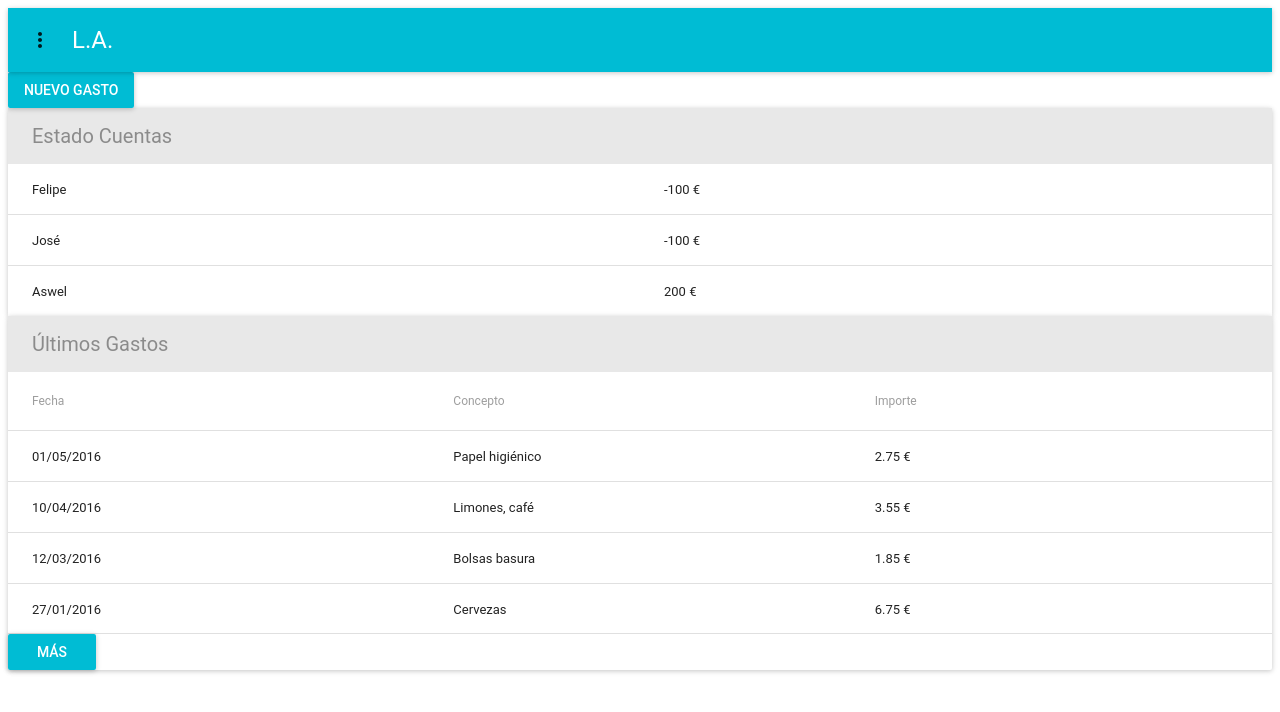
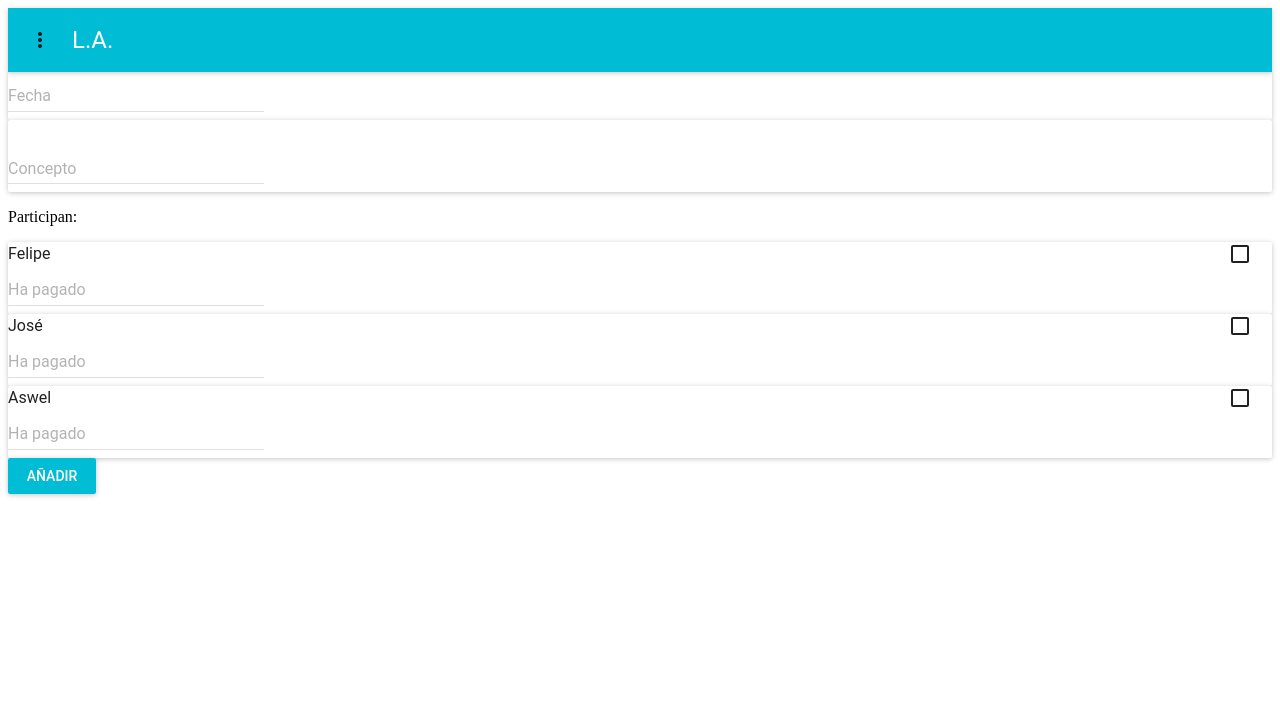
Before and after one commit to alejandrodob/la-confidential, a React (Create React App) app: page /expenses/new in a window 1280 px wide. Shown: the top 712 px of the page. Built offline with nearby package versions, Linux system fonts and the light colour scheme; the HTML template or start-up script is replaced by a standard one; what react-tap-event-plugin would draw is missing.

Commit message:
Adding Routes, basic añadir gasto page

```diff
--- a/package.json
+++ b/package.json
@@ -10,6 +10,7 @@
     "react": "^15.3.2",
     "react-dom": "^15.3.2",
     "react-redux": "^4.4.5",
+    "react-router": "^3.0.0",
     "react-tap-event-plugin": "^1.0.0",
     "redux": "^3.6.0",
     "redux-thunk": "^2.1.0"
--- a/src/App.js
+++ b/src/App.js
@@ -1,13 +1,8 @@
-import React, { Component } from 'react';
+import React from 'react';
+import Routes from './Routes';
 
-class App extends Component {
-  render() {
-    return (
-      <div>
-        Hola
-      </div>
-    );
-  }
-}
+const App = () => (
+  <Routes />
+);
 
 export default App;
--- a/src/Home.js
+++ b/src/Home.js
@@ -2,6 +2,7 @@ import React from 'react';
 import MuiThemeProvider from 'material-ui/styles/MuiThemeProvider';
 import RaisedButton from 'material-ui/RaisedButton';
 import AppBar from 'material-ui/AppBar';
+import { Link } from 'react-router';
 import ExpenseList from './ExpenseList';
 import DebtsSummary from './DebtsSummary';
 import NavbarMenu from './NavbarMenu';
@@ -24,7 +25,7 @@ const Home = () => (
   <MuiThemeProvider>
     <div>
       <AppBar title="L.A." iconElementLeft={<NavbarMenu />} />
-      <RaisedButton label="Nuevo Gasto" primary={true} />
+      <RaisedButton label={<Link to="/expenses/new">Nuevo Gasto</Link>} primary={true} />
       <DebtsSummary debts={debts} />
       <ExpenseList expenses={expenses} />
     </div>
--- /dev/null
+++ b/src/NewExpense.js
@@ -0,0 +1,59 @@
+import React from 'react';
+import MuiThemeProvider from 'material-ui/styles/MuiThemeProvider';
+import AppBar from 'material-ui/AppBar';
+import TextField from 'material-ui/TextField';
+import DatePicker from 'material-ui/DatePicker';
+import Checkbox from 'material-ui/Checkbox';
+import Card from 'material-ui/Card';
+import RaisedButton from 'material-ui/RaisedButton';
+import NavbarMenu from './NavbarMenu';
+
+
+const participants = [
+  { name: 'Felipe' },
+  { name: 'José' },
+  { name: 'Aswel' },
+];
+
+const ParticipantsPayment = (props) => (
+  <div>
+    <p>Participan:</p>
+    {props.participants.map((participant, index) => (
+      <Card key={index}>
+        <Checkbox
+          label={participant.name}
+          labelPosition="left"
+        />
+        <TextField
+          hintText="Ha pagado"
+          type="number"
+        />
+      </Card>
+    ))}
+  </div>
+);
+
+const NewExpense = () => (
+  <MuiThemeProvider>
+    <div>
+      <AppBar title="L.A." iconElementLeft={<NavbarMenu />} />
+      <Card>
+        <DatePicker
+          hintText="Fecha"
+          okLabel="OK"
+          cancelLabel="Cancelar"
+        />
+      </Card>
+      <Card>
+        <TextField
+          floatingLabelText="Concepto"
+          type="text"
+        />
+      </Card>
+      <ParticipantsPayment participants={participants} />
+      <RaisedButton label="Añadir" primary={true} />
+    </div>
+  </MuiThemeProvider>
+);
+
+export default NewExpense;
--- /dev/null
+++ b/src/Routes.js
@@ -0,0 +1,14 @@
+import React from 'react';
+import { Router, Route, browserHistory } from 'react-router';
+import Home from './Home';
+import NewExpense from './NewExpense';
+
+
+const Routes = (props) => (
+  <Router history={browserHistory}>
+    <Route path="/" component={Home}/>
+    <Route path="/expenses/new" component={NewExpense}/>
+  </Router>
+);
+
+export default Routes;
--- a/src/index.js
+++ b/src/index.js
@@ -1,6 +1,6 @@
 import React from 'react';
 import ReactDOM from 'react-dom';
-import Home from './Home';
+import App from './App';
 
 import injectTapEventPlugin from 'react-tap-event-plugin';
 // Needed for onTouchTap
@@ -8,6 +8,6 @@ import injectTapEventPlugin from 'react-tap-event-plugin';
 injectTapEventPlugin();
 
 ReactDOM.render(
-  <Home />,
+  <App />,
   document.getElementById('root')
 );
```
Also changed, not shown: 1 other file (tests, documents, lock files or other folders).
